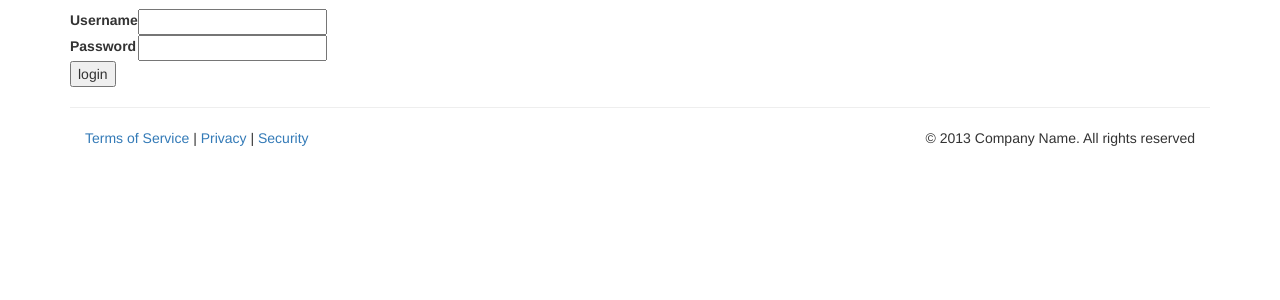
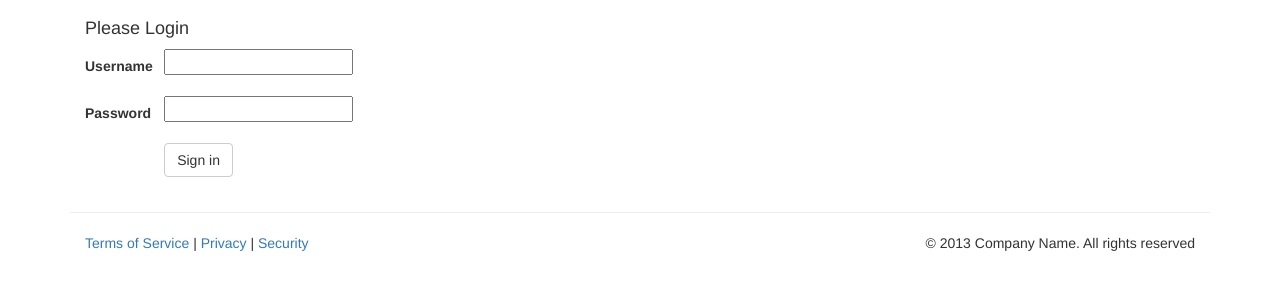
Before and after one commit to artschwagerb/axolotl, a Django app: template axolotl/templates/login.html in a window 1280 px wide. Shown: the part 51-351 px from the top of the page. Run offline with Django 3.2, Linux system fonts and the light colour scheme; the template is opened without the code that fills it, so the values that code supplies are empty, except form fields; tables that the repository leaves empty hold one stand-in row (values such as "Sample post"); form fields are guessed from the names that the template uses; some libraries are stand-ins or nearby versions.

Commit message:
formatting

```diff
--- a/axolotl/templates/login.html
+++ b/axolotl/templates/login.html
@@ -3,23 +3,32 @@
 {% block content %}
 
     {% if form.errors %}
-        <p>Your username and password didn't match. Please try again.</p>
+        <div class="alert alert-danger">Your username and password didn't match. Please try again.</div>
     {% endif %}
+    <div class="col-md-5">
+        <h4>Please Login</h4>
+        <form class="form-horizontal" method="post" action="{% url 'django.contrib.auth.views.login' %}">
+            {% csrf_token %}
 
-    <form method="post" action="{% url 'django.contrib.auth.views.login' %}">
-        {% csrf_token %}
-        <table>
-            <tr>
-                <td>{{ form.username.label_tag }}</td>
-                <td>{{ form.username }}</td>
-            </tr>
-            <tr>
-                <td>{{ form.password.label_tag }}</td>
-                <td>{{ form.password }}</td>
-            </tr>
-       </table>
+              <div class="form-group">
+                <label for="inputEmail1" class="col-lg-2 control-label">{{ form.username.label_tag }}</label>
+                <div class="col-lg-4">
+                  {{ form.username }}
+                </div>
+              </div>
+              <div class="form-group">
+                <label for="inputPassword1" class="col-lg-2 control-label">{{ form.password.label_tag }}</label>
+                <div class="col-lg-10">
+                  {{ form.password }}
+                </div>
+              </div>
 
-       <input type="submit" value="login" />
-   </form>
+              <div class="form-group">
+                <div class="col-lg-offset-2 col-lg-10">
+                  <button type="submit" class="btn btn-default">Sign in</button>
+                </div>
+              </div>
+       </form>
+    </div>
 
 {% endblock %}
```
